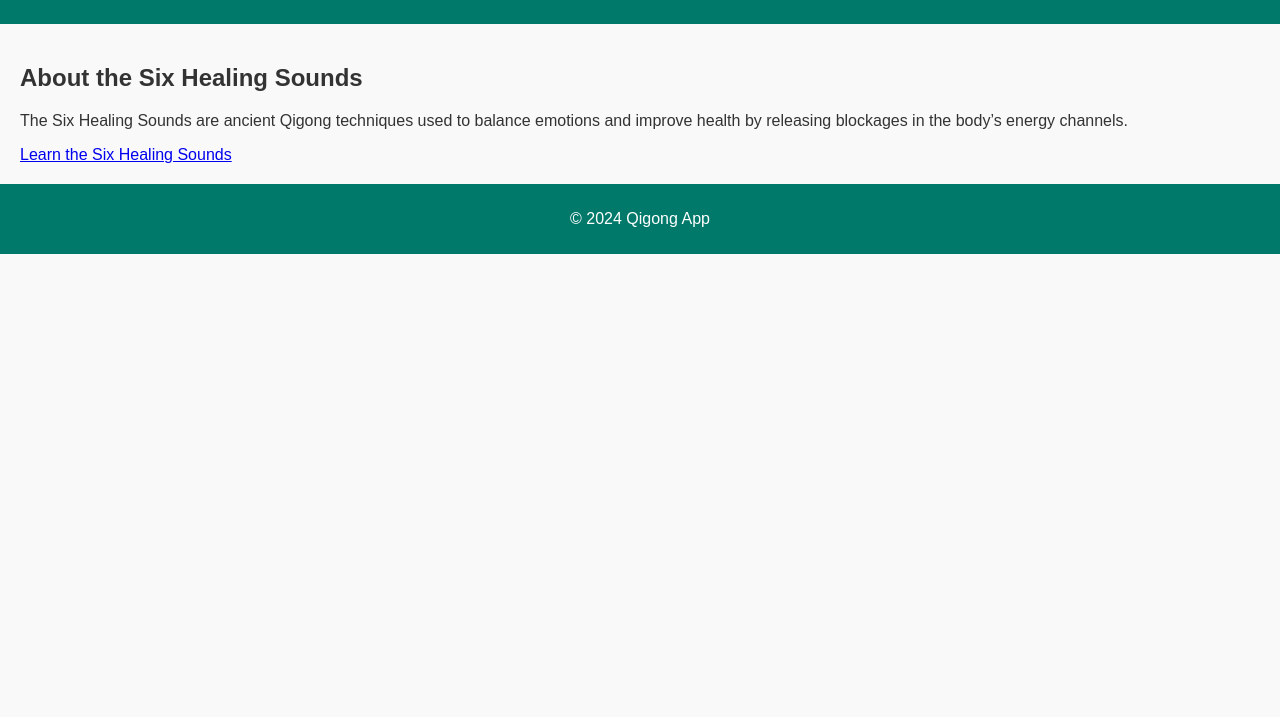
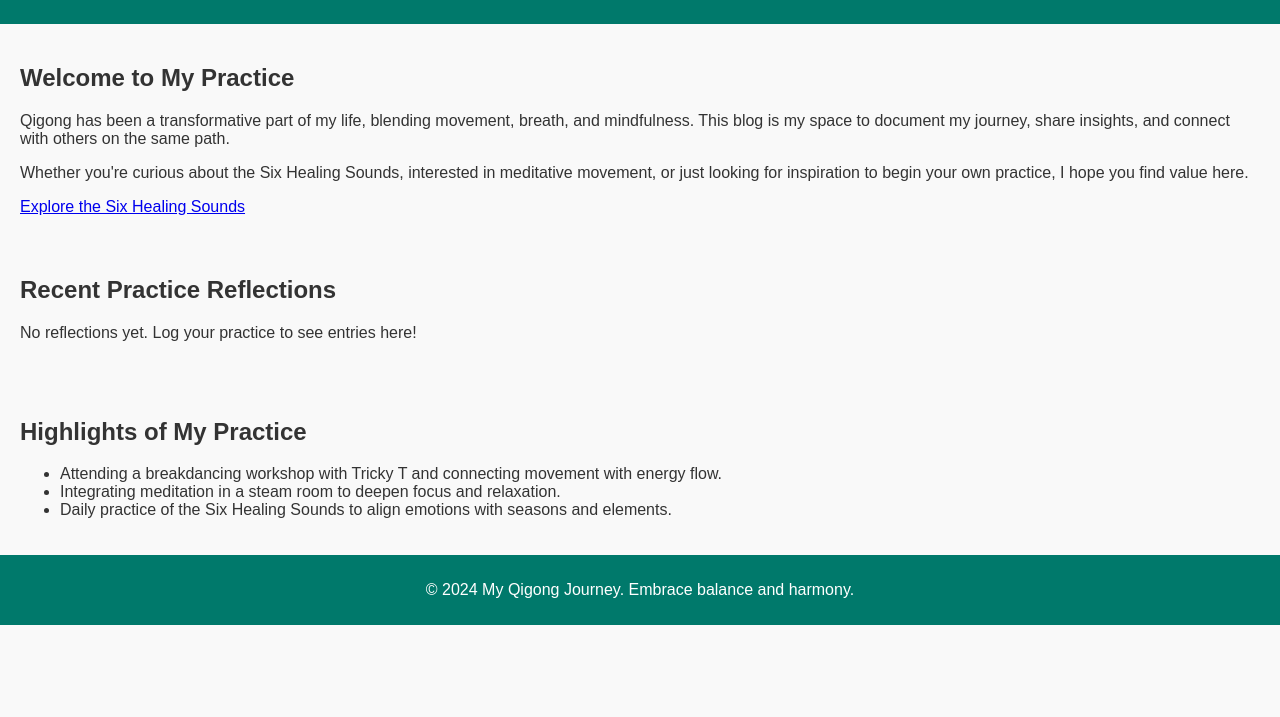
Before and after one commit to FreddyAkpoly/QiGongWebsite, a website: page index.html in a window 1280 px wide. Shown: the part 83-800 px from the top of the page. Drawn offline with Linux system fonts and the light colour scheme; files that its build step writes are made by us from their sources.

Commit message:
Update index.html

```diff
--- a/index.html
+++ b/index.html
@@ -3,12 +3,12 @@
 <head>
     <meta charset="UTF-8">
     <meta name="viewport" content="width=device-width, initial-scale=1.0">
-    <title>Qigong App - Home</title>
-    <link rel="stylesheet" href="styles.css">
+    <title>My Qigong Journey</title>
+    <link rel="stylesheet" href="css/styles.css">
 </head>
 <body>
 <header>
-    <h1>Welcome to the Qigong App</h1>
+    <h1>My Qigong Journey</h1>
     <nav>
         <ul>
             <li><a href="index.html">Home</a></li>
@@ -20,15 +20,41 @@
 </header>
 
 <main>
+    <section id="welcome">
+        <h2>Welcome to My Practice</h2>
+        <p>
+            Qigong has been a transformative part of my life, blending movement, breath, and mindfulness.
+            This blog is my space to document my journey, share insights, and connect with others on the same path.
+        </p>
+        <p>
+            Whether you're curious about the Six Healing Sounds, interested in meditative movement,
+            or just looking for inspiration to begin your own practice, I hope you find value here.
+        </p>
+        <a href="sounds.html" class="btn">Explore the Six Healing Sounds</a>
+    </section>
+
     <section>
-        <h2>About the Six Healing Sounds</h2>
-        <p>The Six Healing Sounds are ancient Qigong techniques used to balance emotions and improve health by releasing blockages in the body’s energy channels.</p>
-        <a href="sounds.html" class="btn">Learn the Six Healing Sounds</a>
+        <h2>Recent Practice Reflections</h2>
+        <div id="homepage-log-section">
+            <p>No reflections yet. Log your practice to see entries here!</p>
+        </div>
+    </section>
+
+
+    <section id="personal-highlights">
+        <h2>Highlights of My Practice</h2>
+        <ul>
+            <li>Attending a breakdancing workshop with Tricky T and connecting movement with energy flow.</li>
+            <li>Integrating meditation in a steam room to deepen focus and relaxation.</li>
+            <li>Daily practice of the Six Healing Sounds to align emotions with seasons and elements.</li>
+        </ul>
     </section>
 </main>
 
 <footer>
-    <p>&copy; 2024 Qigong App</p>
+    <p>&copy; 2024 My Qigong Journey. Embrace balance and harmony.</p>
 </footer>
+
+<script src="js/script.js"></script>
 </body>
 </html>
```
